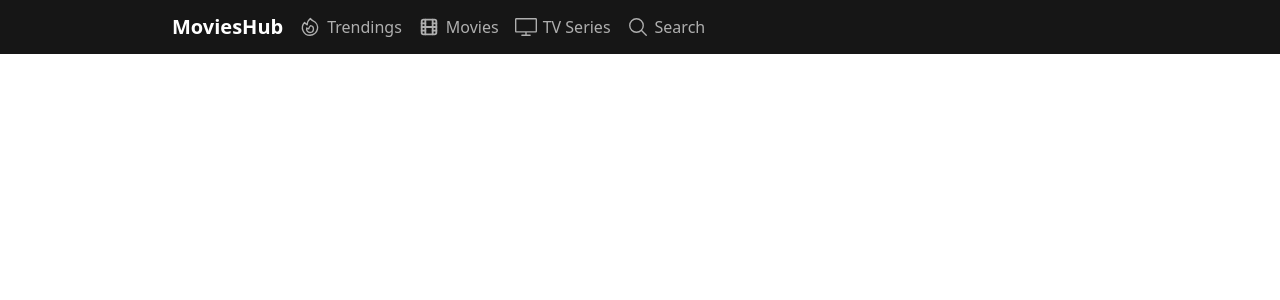
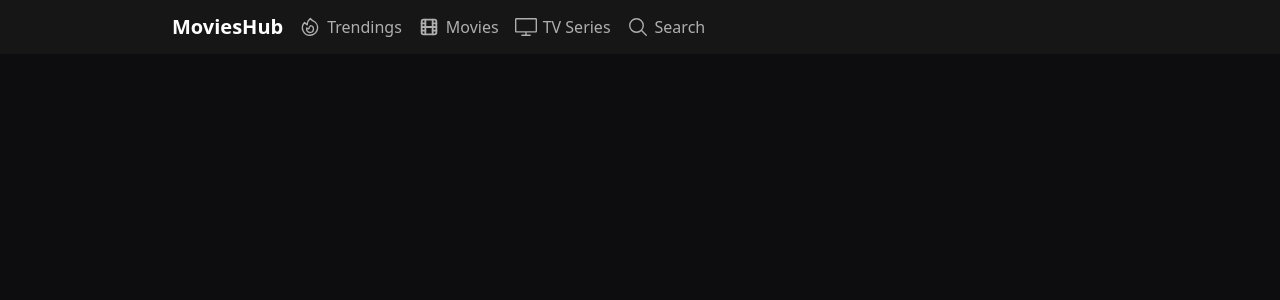
Before and after one commit to olamide234/movieApp, a React (Create React App) app: page /search in a window 1280 px wide. Shown: the top 300 px of the page. Built offline with nearby package versions, Linux system fonts and the light colour scheme.

Commit message:
search page background color with min height

```diff
--- a/src/components/Container.jsx
+++ b/src/components/Container.jsx
@@ -1,5 +1,5 @@
 import React from "react";
 
 export default function Container({ children }) {
-  return <div className="w-full sm:w-[75%] mx-auto mt-6 px-3">{children}</div>;
+  return <div className="w-full h-full sm:w-[75%] mx-auto mt-6 px-3">{children}</div>;
 }
--- a/src/components/Layout.jsx
+++ b/src/components/Layout.jsx
@@ -5,7 +5,7 @@ export default function Layout({ routesList, children }) {
   const location = useLocation();
   const pathName = location.pathname;
   return (
-    <div className="bg-black-bg h-full">
+    <div className="bg-black-bg h-full min-h-screen">
       <nav className="sticky top-0 bg-nav-bg py-2">
         <div className="flex flex-wrap items-center justify-between w-full sm:w-[75%] mx-auto px-3 ">
           <Link
--- a/src/components/Search.jsx
+++ b/src/components/Search.jsx
@@ -1,9 +1,10 @@
 import React from 'react'
+import Container from "./Container";
 
 export default function Search() {
     return (
-        <div>
+        <Container>
 
-        </div>
+        </Container>
     )
 }
```
